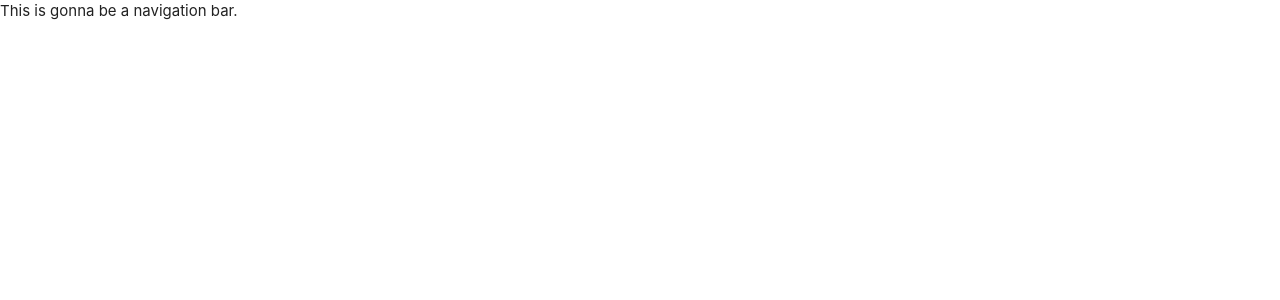
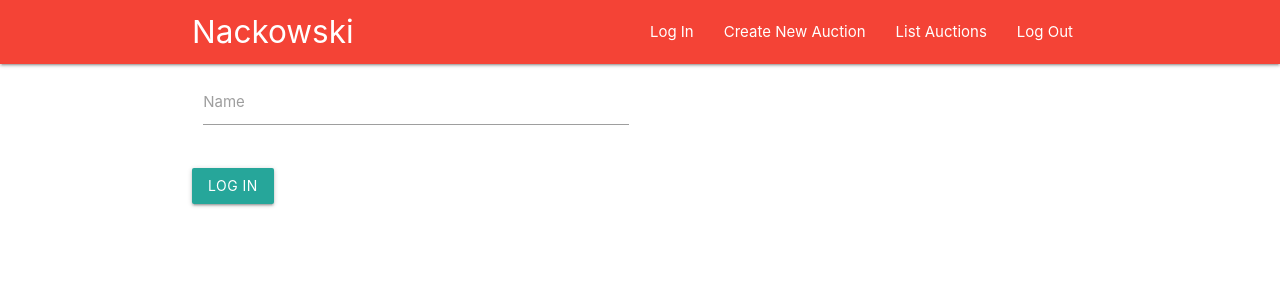
Before and after one commit to CMS18/nackowski-2030, a React (Create React App) app: page /login in a window 1280 px wide. Shown: the top 300 px of the page. Built offline with nearby package versions, Linux system fonts and the light colour scheme.

Commit message:
Added Navbar and login page

```diff
--- a/src/App.js
+++ b/src/App.js
@@ -5,6 +5,7 @@ import Navigation from "./components/Navigation";
 import CreateNewAuction from "./components/CreateNewAuction";
 
 import { BrowserRouter, Switch, Route } from "react-router-dom";
+import { LogIn } from "./components/LogIn";
 
 class App extends Component {
   render() {
@@ -15,6 +16,7 @@ class App extends Component {
           <Switch>
             {/* <Route Exact path="/" component={AuctionList} /> */}
             <Route path="/new" component={CreateNewAuction} />
+            <Route path="/login" component={LogIn} />
           </Switch>
         </div>
       </BrowserRouter>
--- /dev/null
+++ b/src/components/LogIn.js
@@ -0,0 +1,50 @@
+import React, { Component } from "react";
+import { connect } from "react-redux";
+
+export class LogIn extends Component {
+  state = {
+    name: null
+  };
+
+  handleChange = e => {
+    let newState = {
+      name: e.target.value
+    };
+    this.setState(newState);
+  };
+
+  handleSubmit = e => {
+    e.preventDefault();
+    this.props.submitForm();
+  };
+
+  render() {
+    return (
+      <div class="container">
+        <form onSubmit={this.handleSubmit}>
+          <div class="row">
+            <div class="input-field col s6">
+              <input
+                id="first_name"
+                type="text"
+                class="validate"
+                onChange={this.handleChange}
+              />
+              <label for="first_name">Name</label>
+            </div>
+          </div>
+          <div>
+            <input id="submit" type="submit" className="btn" value="Log In" />
+          </div>
+        </form>
+      </div>
+    );
+  }
+}
+
+const mapDispatchToProps = {};
+
+export default connect(
+  null,
+  mapDispatchToProps
+)(LogIn);
--- a/src/components/Navigation.js
+++ b/src/components/Navigation.js
@@ -1,6 +1,9 @@
 import React, { Component } from "react";
 import PropTypes from "prop-types";
 import { connect } from "react-redux";
+import { Link } from "react-router-dom";
+import SignedInLinks from "./SignedInLinks";
+import { SignedOutLinks } from "./SignedOutLinks";
 
 export class Navigation extends Component {
   static propTypes = {
@@ -8,7 +11,17 @@ export class Navigation extends Component {
   };
 
   render() {
-    return <div>This is gonna be a navigation bar.</div>;
+    return (
+      <nav className="nav-wrapper red">
+        <div className="container">
+          <Link to="/" className="brand-logo left">
+            Nackowski
+          </Link>
+          <SignedInLinks />
+          <SignedOutLinks />
+        </div>
+      </nav>
+    );
   }
 }
 
--- /dev/null
+++ b/src/components/SignedInLinks.js
@@ -0,0 +1,20 @@
+import React, { Component } from "react";
+import { NavLink } from "react-router-dom";
+
+const SignedInLinks = () => {
+  return (
+    <ul className="right">
+      <li>
+        <NavLink to="/new">Create New Auction</NavLink>
+      </li>
+      <li>
+        <NavLink to="/">List Auctions</NavLink>
+      </li>
+      <li>
+        <NavLink to="/">Log Out</NavLink>
+      </li>
+    </ul>
+  );
+};
+
+export default SignedInLinks;
--- /dev/null
+++ b/src/components/SignedOutLinks.js
@@ -0,0 +1,25 @@
+import React, { Component } from "react";
+import PropTypes from "prop-types";
+import { connect } from "react-redux";
+import { NavLink } from "react-router-dom";
+
+export class SignedOutLinks extends Component {
+  render() {
+    return (
+      <ul className="right">
+        <li>
+          <NavLink to="/login">Log In</NavLink>
+        </li>
+      </ul>
+    );
+  }
+}
+
+const mapStateToProps = state => ({});
+
+const mapDispatchToProps = {};
+
+export default connect(
+  mapStateToProps,
+  mapDispatchToProps
+)(SignedOutLinks);
```
Also changed, not shown: 1 other file (tests, documents, lock files or other folders).
